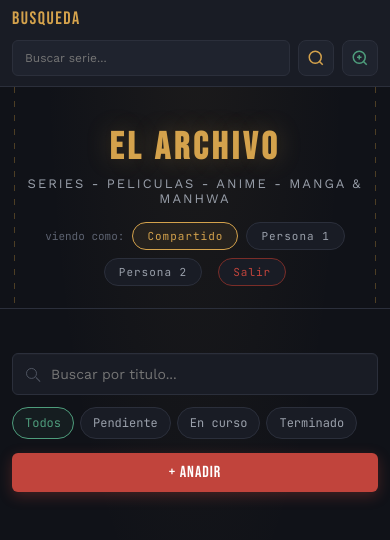
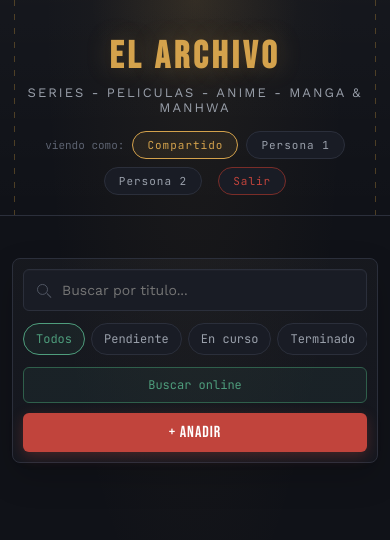
Before and after one commit to hale-gl/el-archivo, a plain HTML site: page index.html in a window 390 px wide. Drawn offline with nearby package versions, Linux system fonts and the light colour scheme; no server answers.

Commit message:
Remover panel lateral y pulir controles

```diff
--- a/app.js
+++ b/app.js
@@ -66,9 +66,7 @@ const userForm = document.getElementById('userForm');
 const searchBox = document.getElementById('searchBox');
 const searchInput = document.getElementById('search');
 const clearSearchBtn = document.getElementById('clearSearch');
-const sidebarSearch = document.getElementById('sidebarSearch');
-const sidebarSearchBtn = document.getElementById('sidebarSearchBtn');
-const sidebarGlobalSearchBtn = document.getElementById('sidebarGlobalSearchBtn');
+const globalSearchOpenBtn = document.getElementById('globalSearchOpenBtn');
 const globalSearchOverlay = document.getElementById('globalSearchOverlay');
 const globalSearchInput = document.getElementById('globalSearchInput');
 const globalSearchCategory = document.getElementById('globalSearchCategory');
@@ -522,27 +520,12 @@ function syncSearchControls() {
 function applySearchTerm(value, source) {
   searchTerm = (value || '').trim();
   if (source !== 'top' && searchInput) searchInput.value = searchTerm;
-  if (source !== 'side' && sidebarSearch) sidebarSearch.value = searchTerm;
   syncSearchControls();
   render();
 }
 
-if (sidebarSearch) {
-  sidebarSearch.addEventListener('input', (e) => {
-    applySearchTerm(e.target.value, 'side');
-  });
-}
-
-if (sidebarSearchBtn) {
-  sidebarSearchBtn.addEventListener('click', () => {
-    if (sidebarSearch) {
-      applySearchTerm(sidebarSearch.value, 'side');
-    }
-  });
-}
-
-if (sidebarGlobalSearchBtn) {
-  sidebarGlobalSearchBtn.addEventListener('click', () => {
+if (globalSearchOpenBtn) {
+  globalSearchOpenBtn.addEventListener('click', () => {
     globalSearchOverlay.classList.add('show');
     if (searchTerm) {
       globalSearchInput.value = searchTerm;
@@ -560,6 +543,15 @@ if (globalSearchCancelBtn) {
 
 if (globalSearchExecuteBtn) {
   globalSearchExecuteBtn.addEventListener('click', executeGlobalSearch);
+}
+
+if (globalSearchInput) {
+  globalSearchInput.addEventListener('keydown', e => {
+    if (e.key === 'Enter') {
+      e.preventDefault();
+      executeGlobalSearch();
+    }
+  });
 }
 
 async function executeGlobalSearch() {
--- a/index.html
+++ b/index.html
@@ -9,25 +9,6 @@
 </head>
 <body>
 <a class="skip-link" href="#contenido">Saltar al contenido</a>
-
-<aside class="sidebar" aria-label="Busqueda rapida">
-  <div class="sidebar-search">
-    <input type="text" id="sidebarSearch" placeholder="Buscar serie..." aria-label="Buscar serie">
-    <button type="button" id="sidebarSearchBtn" aria-label="Buscar local" title="Buscar en tu catalogo">
-      <svg width="18" height="18" viewBox="0 0 24 24" fill="none" stroke="currentColor" stroke-width="2">
-        <circle cx="11" cy="11" r="8"></circle>
-        <path d="m21 21-4.35-4.35"></path>
-      </svg>
-    </button>
-    <button type="button" id="sidebarGlobalSearchBtn" aria-label="Buscar global" title="Buscar en APIs externas">
-      <svg width="18" height="18" viewBox="0 0 24 24" fill="none" stroke="currentColor" stroke-width="2">
-        <circle cx="11" cy="11" r="8"></circle>
-        <path d="m21 21-4.35-4.35"></path>
-        <path d="M11 8v6M8 11h6" stroke-width="2"></path>
-      </svg>
-    </button>
-  </div>
-</aside>
 
 <header class="marquee">
   <h1>EL ARCHIVO</h1>
@@ -64,6 +45,7 @@
         <span class="chip" data-status="en-curso">En curso</span>
         <span class="chip" data-status="completado">Terminado</span>
       </div>
+      <button type="button" class="global-search-btn" id="globalSearchOpenBtn">Buscar online</button>
       <button class="add-btn" id="openAdd">+ Anadir</button>
     </div>
   </section>
--- a/style.css
+++ b/style.css
@@ -21,7 +21,6 @@
   --display: 'Bebas Neue', sans-serif;
   --body: 'Work Sans', sans-serif;
   --mono: 'JetBrains Mono', monospace;
-  --sidebar-width:220px;
 }
 *{ box-sizing:border-box; }
 html{ scroll-behavior:smooth; }
@@ -61,93 +60,16 @@ a:focus-visible{
 .skip-link:focus{ transform:translateY(0); }
 
 /* ============================================================
-   SIDEBAR
-   ============================================================ */
-.sidebar{
-  position:fixed;
-  left:0;
-  top:0;
-  bottom:0;
-  width:var(--sidebar-width);
-  background:var(--panel);
-  border-right:1px solid var(--line);
-  z-index:5;
-  padding:18px 14px;
-  display:flex;
-  flex-direction:column;
-  align-items:stretch;
-  gap:12px;
-}
-.sidebar::before{
-  content:'Busqueda';
-  color:var(--gold);
-  font-family:var(--display);
-  font-size:24px;
-  letter-spacing:1.5px;
-  line-height:1;
-}
-.sidebar-search{
-  width:100%;
-  display:flex;
-  align-items:stretch;
-  gap:8px;
-  flex-wrap:wrap;
-}
-.sidebar-search input{
-  width:100%;
-  flex:1 1 100%;
-  min-width:0;
-  padding:10px 12px;
-  border:1px solid var(--line);
-  border-radius:6px;
-  background:var(--panel-2);
-  color:var(--ink);
-  font-size:12px;
-  text-align:left;
-}
-.sidebar-search input:focus{
-  outline:2px solid var(--gold);
-  border-color:var(--gold-dim);
-}
-.sidebar-search button{
-  flex:1 1 0;
-  min-width:0;
-  height:36px;
-  border:1px solid var(--line);
-  border-radius:8px;
-  background:var(--panel-2);
-  color:var(--gold);
-  cursor:pointer;
-  display:flex;
-  align-items:center;
-  justify-content:center;
-  transition:background .15s, border-color .15s;
-}
-.sidebar-search button:hover{
-  background:rgba(212,162,76,0.08);
-  border-color:var(--gold-dim);
-}
-.sidebar-search button:focus-visible{
-  outline:2px solid var(--gold);
-  outline-offset:2px;
-}
-.sidebar-search button:last-child{
-  color:var(--jade);
-}
-.sidebar-search button:last-child:hover{
-  background:rgba(78,157,124,0.08);
-  border-color:var(--jade-dim);
-}
-
-/* ============================================================
    HEADER / MARQUEE
    ============================================================ */
 .marquee{
-  padding:38px 24px 22px;
+  padding:42px 24px 26px;
   text-align:center;
   border-bottom:1px solid var(--line);
   position:relative;
-  margin-left:var(--sidebar-width);
+  background:
+    linear-gradient(180deg, rgba(255,255,255,0.025), transparent),
+    radial-gradient(circle at 50% 0%, rgba(212,162,76,0.10), transparent 36%);
 }
 .marquee::before, .marquee::after{
   content:'';
@@ -223,8 +145,8 @@ a:focus-visible{
    TABS
    ============================================================ */
 .tabs{
-  max-width:1100px;
-  margin:26px auto 0;
+  max-width:1180px;
+  margin:24px auto 0;
   padding:0 24px;
   display:flex;
   gap:6px;
@@ -258,15 +180,11 @@ a:focus-visible{
 }
 .tab.active .count{ color:rgba(16,18,24,0.6); }
 
-#contenido{
-  margin-left:var(--sidebar-width);
-}
-
 /* ============================================================
    COVER BANNER (per-section image, stored separately)
    ============================================================ */
 .cover-banner{
-  max-width:1100px;
+  max-width:1180px;
   margin:16px auto 0;
   padding:0 24px;
   position:relative;
@@ -319,13 +237,17 @@ a:focus-visible{
    TOOLBAR
    ============================================================ */
 .toolbar{
-  max-width:1100px;
-  margin:0 auto;
-  padding:18px 24px 0;
+  max-width:1180px;
+  margin:18px auto 0;
+  padding:12px;
   display:grid;
-  grid-template-columns:minmax(260px, 1fr) auto;
+  grid-template-columns:minmax(280px, 1fr) auto;
   gap:12px;
   align-items:center;
+  border:1px solid var(--line);
+  border-radius:8px;
+  background:linear-gradient(180deg, rgba(255,255,255,0.028), rgba(25,28,37,0.54));
+  box-shadow:0 14px 34px rgba(0,0,0,0.16);
 }
 .search-box{
   position:relative;
@@ -358,7 +280,7 @@ a:focus-visible{
 }
 .toolbar-controls{
   display:flex;
-  gap:12px;
+  gap:10px;
   align-items:center;
   justify-content:flex-end;
   min-width:0;
@@ -418,6 +340,25 @@ a:focus-visible{
   justify-content:flex-end;
   min-width:0;
 }
+.global-search-btn{
+  font-family:var(--mono);
+  font-size:12px;
+  background:rgba(78,157,124,0.08);
+  color:var(--jade);
+  border:1px solid var(--jade-dim);
+  padding:9px 14px;
+  border-radius:6px;
+  cursor:pointer;
+  white-space:nowrap;
+  transition:.15s;
+}
+.global-search-btn:hover{
+  color:var(--ink);
+  background:rgba(78,157,124,0.14);
+  border-color:var(--jade);
+  transform:translateY(-1px);
+}
+.global-search-btn:active{ transform:translateY(0) scale(.98); }
 .chip{
   font-size:12px;
   font-family:var(--mono);
@@ -456,8 +397,8 @@ a:focus-visible{
    GRID
    ============================================================ */
 .grid{
-  max-width:1100px;
-  margin:22px auto 0;
+  max-width:1180px;
+  margin:24px auto 0;
   padding:0 24px;
   display:grid;
   grid-template-columns:repeat(auto-fill,minmax(280px,1fr));
@@ -465,7 +406,7 @@ a:focus-visible{
   gap:18px;
 }
 .empty{
-  max-width:1100px;
+  max-width:1180px;
   margin:60px auto;
   text-align:center;
   color:var(--dim);
@@ -1473,31 +1414,7 @@ a:focus-visible{
    RESPONSIVE
    ============================================================ */
 @media(max-width:760px){
-  .sidebar{
-    position:sticky;
-    top:0;
-    width:100%;
-    min-height:0;
-    padding:10px 12px;
-    border-right:none;
-    border-bottom:1px solid var(--line);
-  }
-  .sidebar::before{
-    font-size:18px;
-  }
-  .sidebar-search{
-    flex-wrap:nowrap;
-  }
-  .sidebar-search input{
-    flex:1 1 auto;
-  }
-  .sidebar-search button{
-    flex:0 0 36px;
-  }
-  .marquee,
-  #contenido{
-    margin-left:0;
-  }
+  .marquee{ padding:34px 14px 20px; }
   .tabs{
     justify-content:flex-start;
     flex-wrap:nowrap;
@@ -1509,20 +1426,22 @@ a:focus-visible{
   }
   .toolbar{
     grid-template-columns:1fr;
-    padding:14px 12px 0;
+    margin:14px 12px 0;
+    padding:10px;
   }
   .toolbar-controls{
     align-items:stretch;
     flex-direction:column;
+  }
+  .global-search-btn,
+  .add-btn{
+    width:100%;
   }
   .chip-group{
     flex-wrap:nowrap;
     justify-content:flex-start;
     overflow-x:auto;
     padding-bottom:2px;
-  }
-  .add-btn{
-    width:100%;
   }
   .grid{
     grid-template-columns:minmax(0, 1fr);
@@ -1540,3 +1459,16 @@ a:focus-visible{
   .cover-banner{ height:130px; }
   .cover-label{ font-size:20px; left:36px; }
 }
+
+@media(max-width:980px) and (min-width:761px){
+  .toolbar{
+    grid-template-columns:1fr;
+  }
+  .toolbar-controls{
+    justify-content:space-between;
+    flex-wrap:wrap;
+  }
+  .chip-group{
+    justify-content:flex-start;
+  }
+}
```
